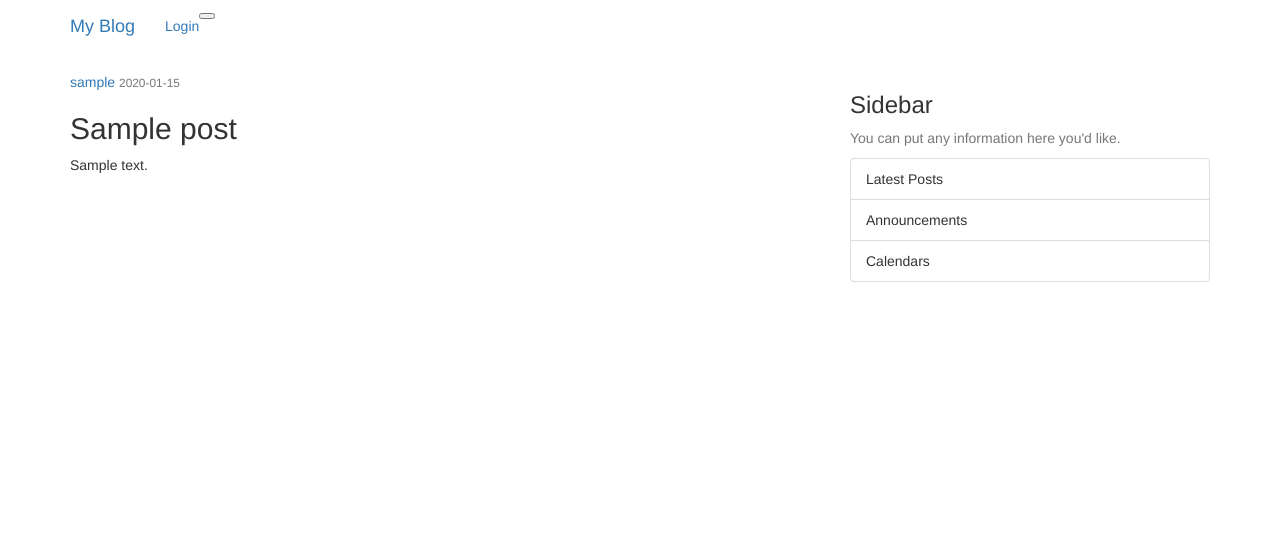
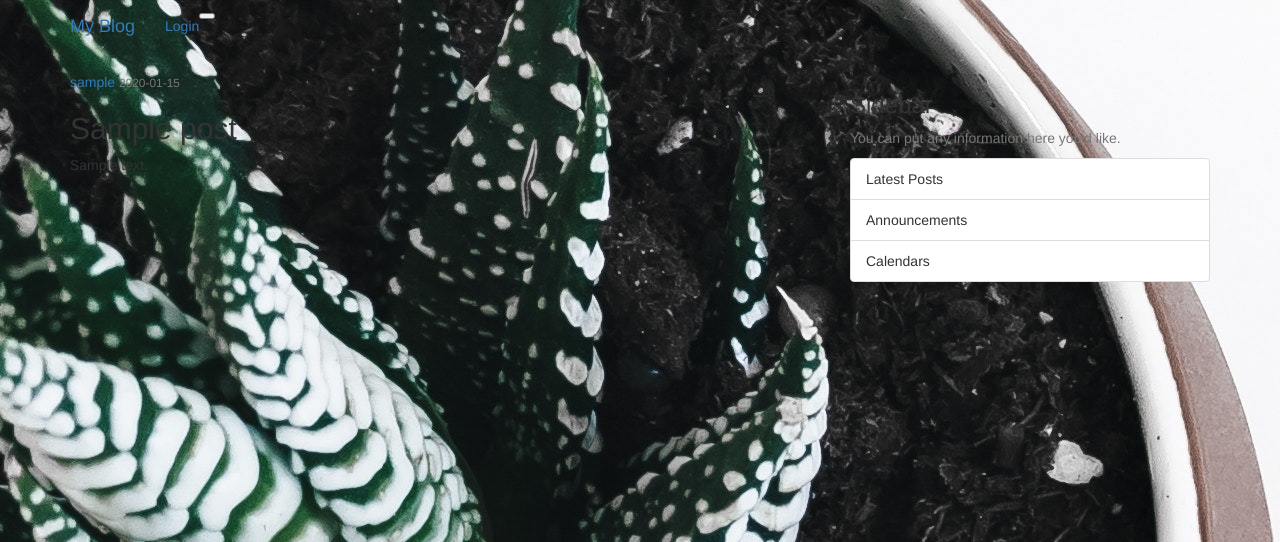
Before and after one commit to joykingoo/blog, a Flask app: page /post/1 in a window 1280 px wide. Shown: the top 542 px of the page. Run offline with Flask 2, Linux system fonts and the light colour scheme; tables that the repository leaves empty hold one stand-in row (values such as "Sample post"); some libraries are stand-ins or nearby versions.

Commit message:
background image modified

```diff
--- a/app/templates/post.html
+++ b/app/templates/post.html
@@ -36,4 +36,9 @@
       </div>
     </div>
   </div>
+  <style>
+    body{
+      background-image: url('static/profile_pic/backgroundimg.jpg')
+    }
+  </style>
 {% endblock content %}
```
